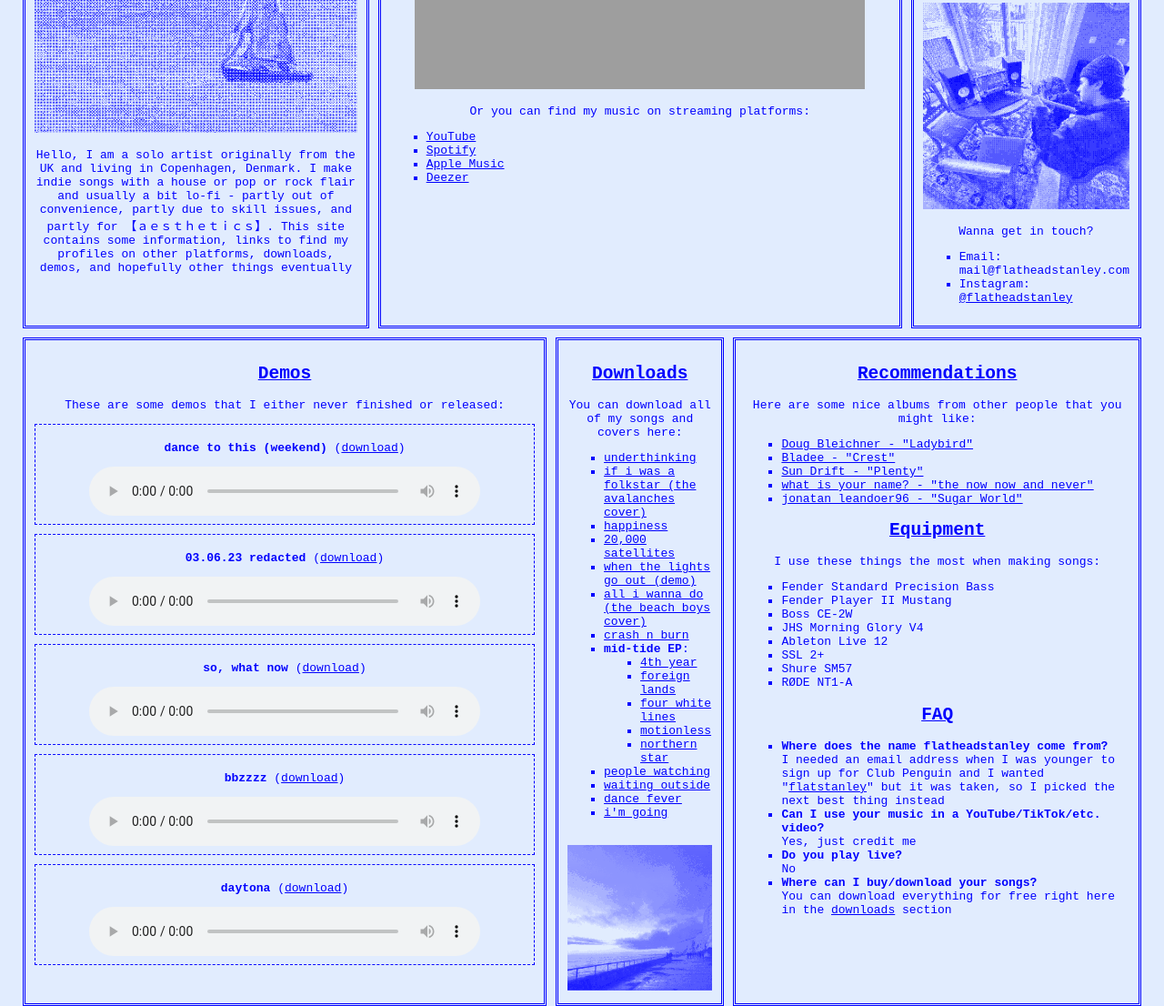
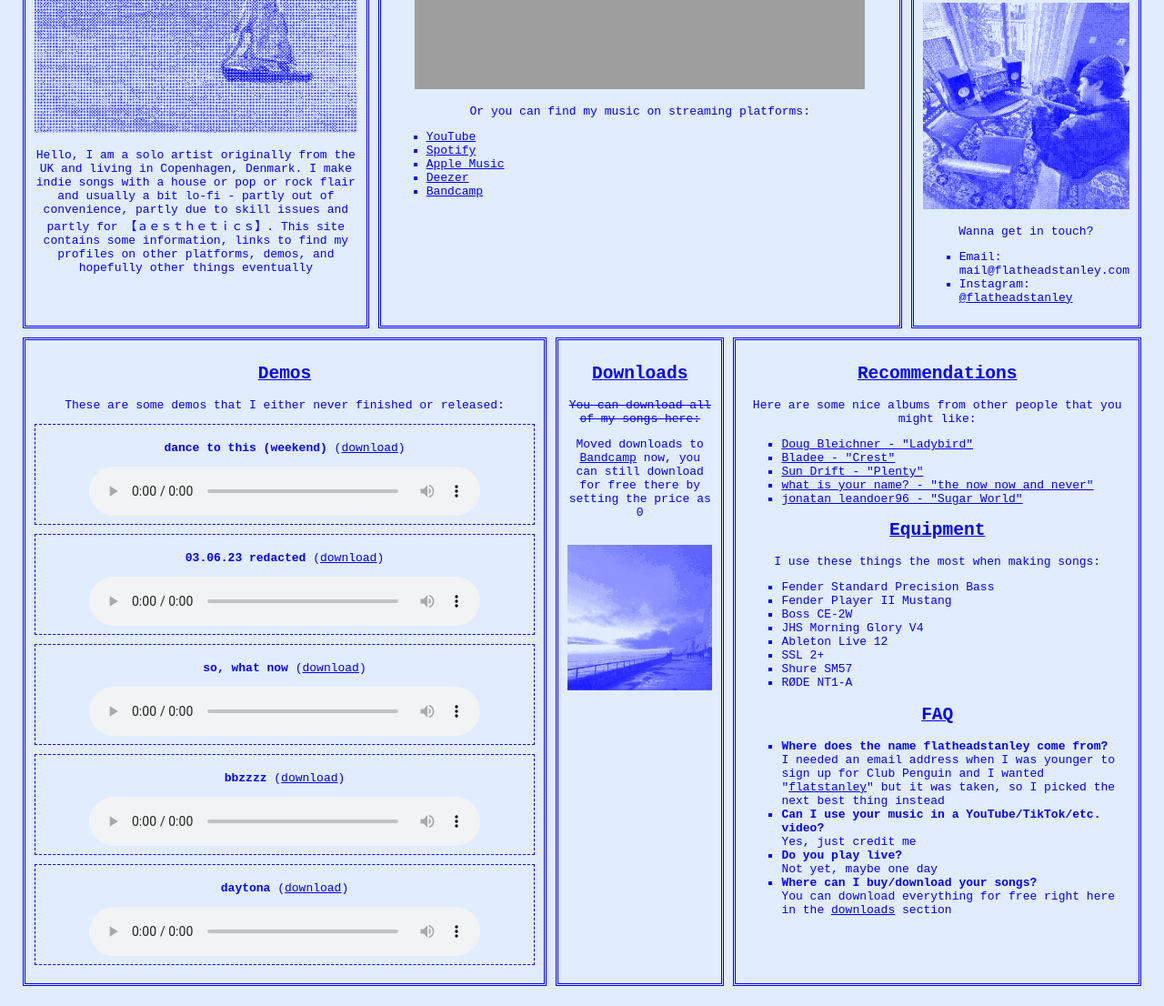
Before and after one commit to jontykennedy/flatheadstanley-website, a plain HTML site: page index.html in a window 1280 px wide. Shown: the part 469-1575 px from the top of the page at 91% size. Drawn offline with Linux system fonts and the light colour scheme; grey boxes are pictures that could not be loaded.

Commit message:
Move downloads to Bandcamp

```diff
--- a/index.html
+++ b/index.html
@@ -19,8 +19,8 @@
         <img src="images/midtide.png"
              alt="cover art of the EP flatheadstanley - mid-tide, a digital collage of boats at sea">
         <p>Hello, I am a solo artist originally from the UK and living in Copenhagen, Denmark. I make indie songs with a house or pop or rock flair
-            and usually a bit lo-fi - partly out of convenience, partly due to skill issues, and partly for 【﻿ａｅｓｔｈｅｔｉｃｓ】.
-            This site contains some information, links to find my profiles on other platforms, downloads, demos, and hopefully other things eventually</p>
+            and usually a bit lo-fi - partly out of convenience, partly due to skill issues and partly for 【﻿ａｅｓｔｈｅｔｉｃｓ】.
+            This site contains some information, links to find my profiles on other platforms, demos, and hopefully other things eventually</p>
     </div>
     <div id="grid-2" class="content">
         <h2 id="music">Music</h2>
@@ -32,6 +32,7 @@
             <li><a target="_blank" href="https://open.spotify.com/artist/4bzj6pI238BOlWmSKKxuku">Spotify</a></li>
             <li><a target="_blank" href="https://music.apple.com/us/artist/flatheadstanley/1476874507">Apple Music</a></li>
             <li><a target="_blank" href="https://www.deezer.com/en/artist/71273522">Deezer</a></li>
+            <li><a target="_blank" href="https://flatheadstanley.bandcamp.com/">Bandcamp</a></li>
         </ul>
     </div>
     <div id="grid-4" class="content">
@@ -55,32 +56,9 @@
     </div>
     <div id="grid-3" class="content">
         <h2 id="downloads">Downloads</h2>
-        You can download all of my songs and covers here:
-        <ul>
-            <li><a href="music/flatheadstanley+-+underthinking.mp3" download>underthinking</a></li>
-            <li><a href="music/flatheadstanley+-+if+i+was+a+folkstar+(the+avalanches+cover).mp3" download>if i was a folkstar
-                (the avalanches cover)</a></li>
-            <li><a href="music/flatheadstanley+-+happiness.mp3" download>happiness</a></li>
-            <li><a href="music/flatheadstanley+-+20%2C000+satellites.mp3" download>20,000 satellites</a></li>
-            <li><a href="music/flatheadstanley+-+when+the+lights+go+out+(demo).mp3" download>when the lights go out (demo)</a>
-            </li>
-            <li><a href="music/flatheadstanley+-+all+i+wanna+do+(the+beach+boys+cover).mp3" download>all i wanna do (the beach
-                boys cover)</a></li>
-            <li><a href="music/flatheadstanley+-+crash+n+burn.mp3" download>crash n burn</a></li>
-            <li><b>mid-tide EP</b>:
-              <ul>
-                <li><a href="music/mid-tide/flatheadstanley+-+4th+year.mp3" download>4th year</a></li>
-                <li><a href="music/mid-tide/flatheadstanley+-+foreign+lands.mp3" download>foreign lands</a></li>
-                <li><a href="music/mid-tide/flatheadstanley+-+four+white+lines.mp3" download>four white lines</a></li>
-                <li><a href="music/mid-tide/flatheadstanley+-+motionless.mp3" download>motionless</a></li>
-                <li><a href="music/mid-tide/flatheadstanley+-+northern+star.mp3" download>northern star</a></li>
-              </ul>
-            </li>
-            <li><a href="music/flatheadstanley+-+people+watching.mp3" download>people watching</a></li>
-            <li><a href="music/flatheadstanley+-+waiting+outside.mp3" download>waiting outside</a></li>
-            <li><a href="music/Julien+Brami+%26+flatheadstanley+-+dance+fever.mp3" download>dance fever</a></li>
-            <li><a href="music/Julien+Brami+%26+flatheadstanley+-+i'm+going.mp3" download>i'm going</a></li>
-        </ul>
+        <strike>You can download all of my songs here:</strike>
+        <p>Moved downloads to <a target="_blank" href="https://flatheadstanley.bandcamp.com/">Bandcamp</a> now, you can still download for free
+        there by setting the price as 0</p>
         <br>
         <img src="images/beach.png" alt="a cliff by the sea">
     </div>
@@ -141,7 +119,7 @@
                 sign up for Club Penguin and I wanted "<a href="https://en.wikipedia.org/wiki/Flat_Stanley" target="_blank">flatstanley</a>"
                 but it was taken, so I picked the next best thing instead</li>
             <li><b>Can I use your music in a YouTube/TikTok/etc. video?</b><br>Yes, just credit me</li>
-            <li><b>Do you play live?</b> <br>No</li>
+            <li><b>Do you play live?</b> <br>Not yet, maybe one day</li>
             <li><b>Where can I buy/download your songs?</b><br>You can download everything for free right here in the
                 <a href="#downloads">downloads</a> section
             </li>
```
Also changed, not shown: 1 other file.
